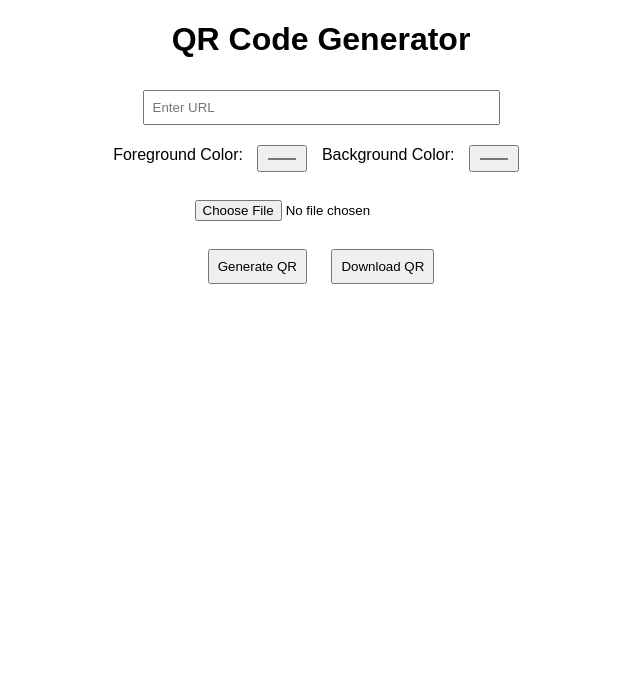
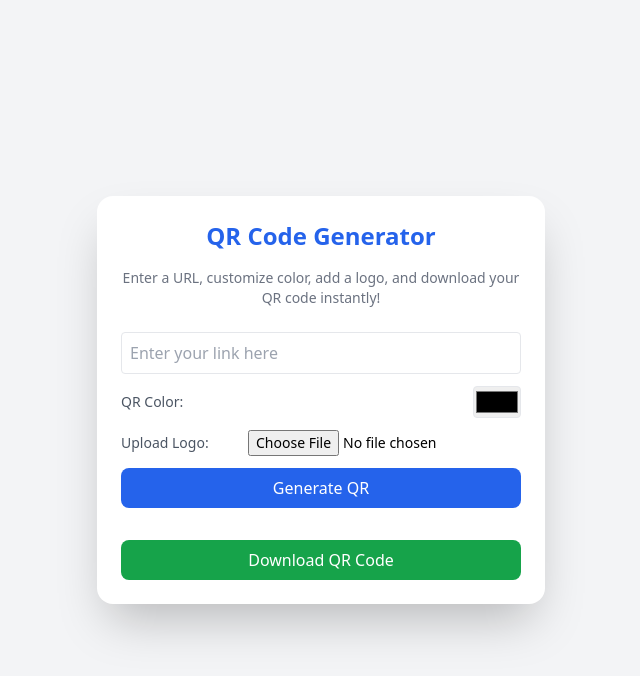
Before and after one commit to aevin-bhanderi/qr-code-generator, a plain HTML site: page index.html in a window 1280 px wide. Shown: the whole page, without its empty margins (319-959 px from the left). Drawn offline with nearby package versions, Linux system fonts and the light colour scheme.

Commit message:
Update index.html

```diff
--- a/index.html
+++ b/index.html
@@ -4,69 +4,117 @@
   <meta charset="UTF-8">
   <meta name="viewport" content="width=device-width, initial-scale=1.0">
   <title>QR Code Generator</title>
+  <script src="https://cdn.tailwindcss.com"></script>
+  <script src="https://cdnjs.cloudflare.com/ajax/libs/qrcodejs/1.0.0/qrcode.min.js"></script>
   <style>
-    body { font-family: Arial, sans-serif; text-align: center; margin: 20px; }
-    #qrcode { margin: 20px auto; }
-    input, button { margin: 10px; padding: 8px; }
-    canvas { border: 1px solid #ccc; border-radius: 10px; }
+    #qrcode img { margin: auto; }
+    .logo-overlay {
+      position: absolute;
+      top: 50%;
+      left: 50%;
+      transform: translate(-50%, -50%);
+      width: 40px;
+      height: 40px;
+      border-radius: 10px;
+    }
   </style>
 </head>
-<body>
+<body class="bg-gray-100 flex items-center justify-center min-h-screen p-4">
 
-  <h1>QR Code Generator</h1>
-  <input type="text" id="link" placeholder="Enter URL" size="40">
-  <br>
-  <label>Foreground Color: <input type="color" id="fgColor" value="#000000"></label>
-  <label>Background Color: <input type="color" id="bgColor" value="#ffffff"></label>
-  <br>
-  <input type="file" id="logoInput" accept="image/*">
-  <br>
-  <button onclick="generateQRCode()">Generate QR</button>
-  <button onclick="downloadQRCode()">Download QR</button>
+  <div class="bg-white p-6 rounded-2xl shadow-2xl max-w-md w-full text-center relative">
+    <h1 class="text-2xl font-bold mb-4 text-blue-600">QR Code Generator</h1>
+    <p class="text-gray-500 mb-6 text-sm">Enter a URL, customize color, add a logo, and download your QR code instantly!</p>
 
-  <div id="qrcode"></div>
+    <!-- URL Input -->
+    <input type="text" id="urlInput" placeholder="Enter your link here"
+      class="w-full p-2 border rounded mb-3 focus:outline-none focus:ring-2 focus:ring-blue-400">
 
-  <script src="https://cdn.jsdelivr.net/npm/qrcode/build/qrcode.min.js"></script>
+    <!-- Color Picker -->
+    <div class="flex items-center justify-between mb-3">
+      <label for="colorPicker" class="text-gray-600 text-sm">QR Color:</label>
+      <input type="color" id="colorPicker" value="#000000" class="ml-2 w-12 h-8 border rounded">
+    </div>
+
+    <!-- Logo Upload -->
+    <div class="flex items-center justify-between mb-3">
+      <label for="logoUpload" class="text-gray-600 text-sm">Upload Logo:</label>
+      <input type="file" id="logoUpload" accept="image/*" class="text-sm">
+    </div>
+
+    <!-- Generate Button -->
+    <button onclick="generateQR()"
+      class="w-full bg-blue-600 text-white p-2 rounded-lg hover:bg-blue-700 transition mb-4">Generate QR</button>
+
+    <!-- QR Code Display -->
+    <div id="qrContainer" class="relative mb-4">
+      <div id="qrcode" class="flex justify-center"></div>
+      <img id="logoOverlay" class="logo-overlay hidden" />
+    </div>
+
+    <!-- Download Button -->
+    <button onclick="downloadQR()"
+      class="w-full bg-green-600 text-white p-2 rounded-lg hover:bg-green-700 transition">Download QR Code</button>
+  </div>
+
   <script>
-    let logo = null;
+    let qrCode;
+    let logoImage;
 
-    document.getElementById('logoInput').addEventListener('change', function(e){
-      const reader = new FileReader();
-      reader.onload = function(event) { logo = event.target.result; };
-      reader.readAsDataURL(e.target.files[0]);
+    function generateQR() {
+      const url = document.getElementById("urlInput").value;
+      const color = document.getElementById("colorPicker").value;
+      const logoOverlay = document.getElementById("logoOverlay");
+
+      if (!url) {
+        alert("Please enter a URL");
+        return;
+      }
+
+      document.getElementById("qrcode").innerHTML = "";
+
+      qrCode = new QRCode(document.getElementById("qrcode"), {
+        text: url,
+        width: 200,
+        height: 200,
+        colorDark: color,
+        colorLight: "#ffffff",
+        correctLevel: QRCode.CorrectLevel.H
+      });
+
+      // Show logo if available
+      if (logoImage) {
+        logoOverlay.src = logoImage;
+        logoOverlay.classList.remove("hidden");
+      } else {
+        logoOverlay.classList.add("hidden");
+      }
+    }
+
+    // Handle Logo Upload
+    document.getElementById("logoUpload").addEventListener("change", function (event) {
+      const file = event.target.files[0];
+      if (file) {
+        const reader = new FileReader();
+        reader.onload = function (e) {
+          logoImage = e.target.result;
+        };
+        reader.readAsDataURL(file);
+      }
     });
 
-    function generateQRCode() {
-      const link = document.getElementById('link').value;
-      const fg = document.getElementById('fgColor').value;
-      const bg = document.getElementById('bgColor').value;
-      const qrContainer = document.getElementById('qrcode');
-      qrContainer.innerHTML = ""; // Clear old QR
+    // Download QR Code
+    function downloadQR() {
+      const qrCanvas = document.querySelector("#qrcode canvas");
+      if (!qrCanvas) {
+        alert("Please generate a QR code first");
+        return;
+      }
 
-      const canvas = document.createElement('canvas');
-      qrContainer.appendChild(canvas);
-
-      QRCode.toCanvas(canvas, link, { color: { dark: fg, light: bg } }, function (error) {
-        if (!error && logo) {
-          const ctx = canvas.getContext('2d');
-          const img = new Image();
-          img.src = logo;
-          img.onload = function() {
-            const size = canvas.width * 0.2;
-            ctx.drawImage(img, (canvas.width - size) / 2, (canvas.height - size) / 2, size, size);
-          };
-        }
-      });
-    }
-
-    function downloadQRCode() {
-      const canvas = document.querySelector('#qrcode canvas');
-      const link = document.createElement('a');
-      link.download = "qrcode.png";
-      link.href = canvas.toDataURL("image/png");
+      const link = document.createElement("a");
+      link.href = qrCanvas.toDataURL("image/png");
+      link.download = "QRCode.png";
       link.click();
     }
   </script>
-
 </body>
 </html>
```
